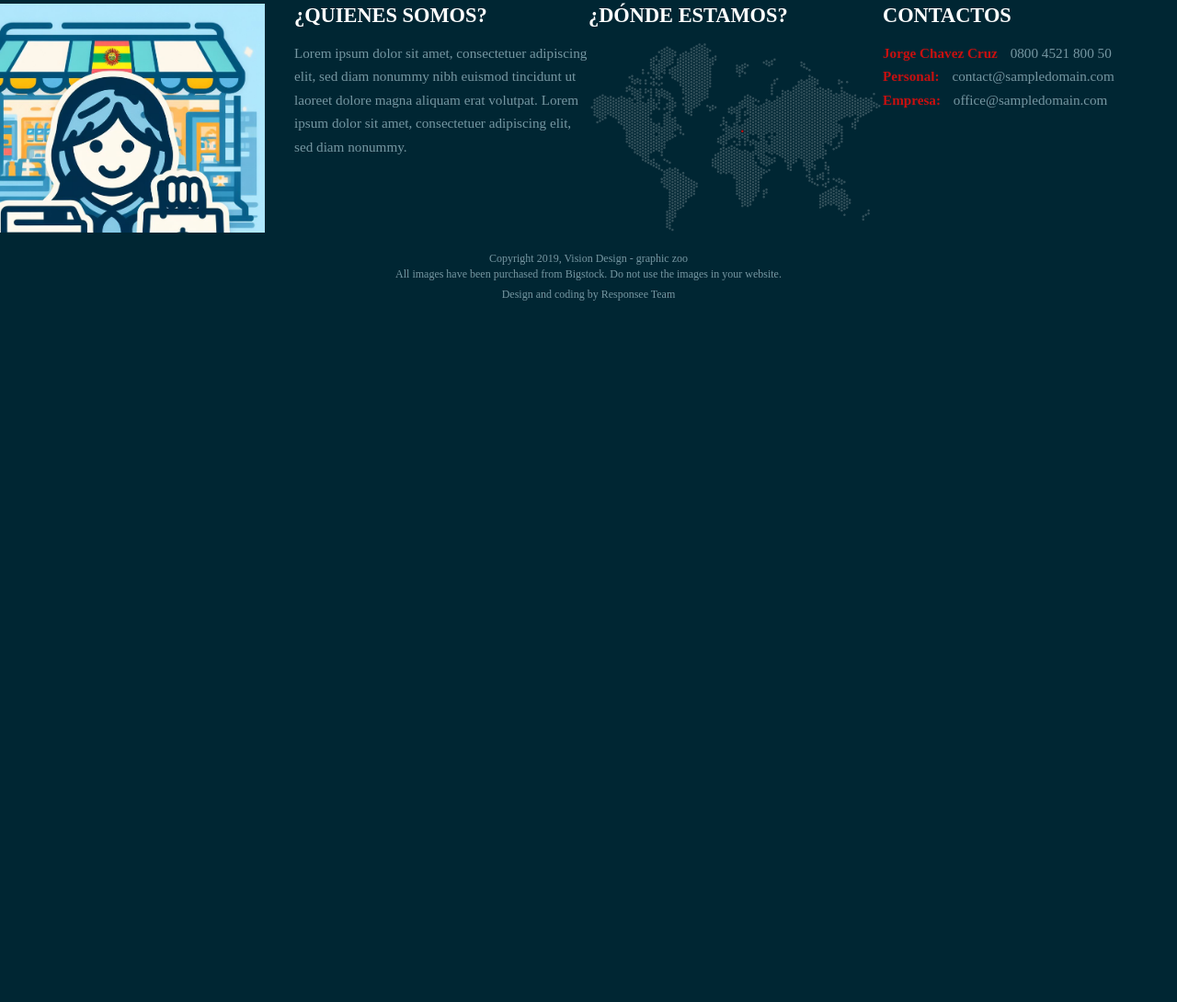
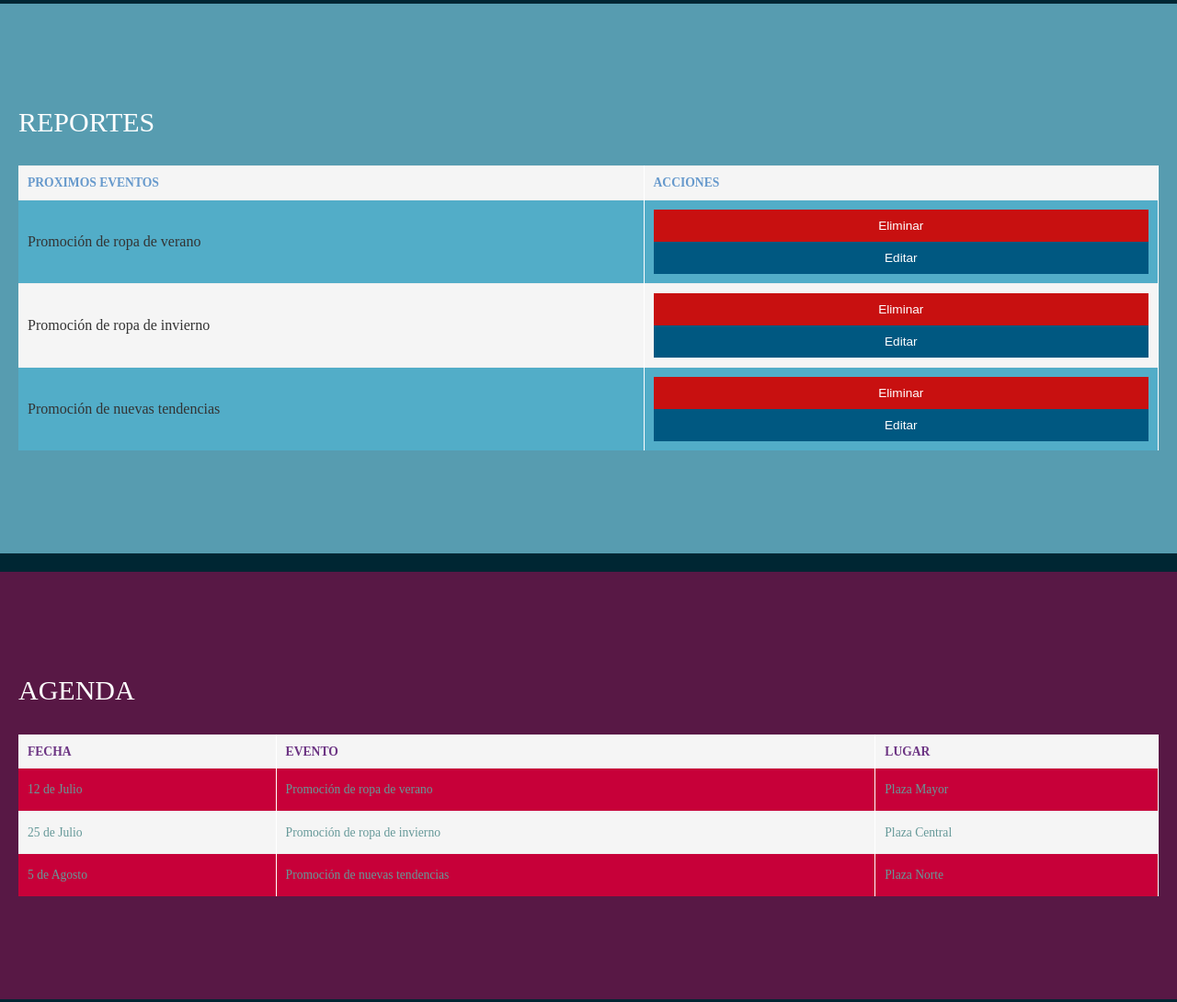
Before and after one commit to YoelTicona/sistema-de-ventas-de-prendas.github.io, a plain HTML site: page marketing-prom.html in a window 1280 px wide. Shown: the part 3786-4876 px from the top of the page at 92% size. Before the commit the page ends 4138 px from the top, so only its background shows below. Drawn offline with Linux system fonts and the light colour scheme; a web font is replaced by a local one.

Commit message:
Update marketing-prom.html

```diff
--- a/marketing-prom.html
+++ b/marketing-prom.html
@@ -1,3 +1,4 @@
+
 <!DOCTYPE html>
 <html lang="en-US">
    <head>
@@ -11,14 +12,11 @@
       <link rel="stylesheet" href="owl-carousel/owl.theme.css">
       <link rel="stylesheet" href="css/template-style.css">
       <link href="css/googleApiFont.css" rel="stylesheet">
-      <!--Icono-->
-      <link rel="icon" type="image/jpeg" href="img/Empresa_1.jpeg">
       <script type="text/javascript" src="js/jquery-1.8.3.min.js"></script>
       <script type="text/javascript" src="js/jquery-ui.min.js"></script>
    </head>
 
    <body class="size-1520 primary-color-red background-dark">
-      <!-- HEADER -->
       <!-- HEADER -->
       <header class="grid">
         <!-- Top Navigation -->
@@ -103,7 +101,6 @@
             <div class="s-12 m-6 l-4 margin-bottom">
                 <div class="promo-item">
                     <img src="img/P6.jpeg" alt="Promoción 6" class="full-img" style="max-height: 300px; width: auto;">
-
                     <h3 class="text-strong text-size-20 text-line-height-1 margin-bottom-10 text-uppercase">Promoción 6</h3>
                     <p>Gorra con diseño tumblr.</p>
                     <p>Disponible en color negro.</p>
@@ -115,8 +112,8 @@
                 <button class="button background-primary text-white margin-right">Añadir Promoción</button>
                 <button class="button background-red text-white">Eliminar Promoción</button>
             </div>
+        </section>
 
-    </section>
         <img src="img/ten.jpeg" alt="Marketing" class="full-img" >
 
         <!-- SECCIÓN DE TENDENCIAS -->
@@ -145,7 +142,9 @@
                     <p>BS. 50.</p>
                 </div>
                 <div class="s-12 margin-bottom">
-                <img src="img/TI3.jpeg" alt="Tendencia Invierno 3" class="full-img" style="max-height: 300px; width: auto;">
+                    <img src="
+
+img/TI3.jpeg" alt="Tendencia Invierno 3" class="full-img" style="max-height: 300px; width: auto;">
                     <h4 class="text-strong text-size-16 text-line-height-1 margin-bottom-10">Tendencia Invierno 3</h4>
                     <p>Sudadera, super abrigadora con polar adentro.</p>
                     <p>Disponible en blanco y negro.</p>
@@ -188,8 +187,74 @@
                 <button class="button background-red text-white">Eliminar Tendencia</button>
             </div>
         </section>
+<!-- SECCIÓN DE REPORTES -->
+<section class="grid section margin-bottom" style="background-color: #579CB0;">
+    <h2 class="s-12 center text-thin text-size-30 text-white text-uppercase margin-bottom-30">Reportes</h2>
+    <table class="s-12" style="background-color: #52ADC8; color: #333333;">
+        <thead>
+            <tr>
+                <th class="text-strong text-uppercase text-size-14" style="color: #6699cc;">PROXIMOS EVENTOS</th>
+                <th class="text-strong text-uppercase text-size-14" style="color: #6699cc;">ACCIONES</th>
+            </tr>
+        </thead>
+        <tbody>
+            <tr>
+                <td class="text-size-16">Promoción de ropa de verano</td>
+                <td>
+                    <button class="button background-red text-white">Eliminar</button>
+                    <button class="button background-blue text-white">Editar</button>
+                </td>
+            </tr>
+            <tr>
+                <td class="text-size-16">Promoción de ropa de invierno</td>
+                <td>
+                    <button class="button background-red text-white">Eliminar</button>
+                    <button class="button background-blue text-white">Editar</button>
+                </td>
+            </tr>
+            <tr>
+                <td class="text-size-16">Promoción de nuevas tendencias</td>
+                <td>
+                    <button class="button background-red text-white">Eliminar</button>
+                    <button class="button background-blue text-white">Editar</button>
+                </td>
+            </tr>
+        </tbody>
+    </table>
+</section>
 
-</main>
+  <!-- SECCIÓN DE PRÓXIMOS EVENTOS -->
+<section class="grid section margin-bottom" style="background-color: #581845;">
+    <h2 class="s-12 center text-thin text-size-30 text-white text-uppercase margin-bottom-30">AGENDA</h2>
+    <table class="s-12" style="background-color: #C70039; color: #FF5733 ;">
+        <thead>
+            <tr>
+                <th class="text-strong text-uppercase text-size-14" style="color: #6C3483 ;">Fecha</th>
+                <th class="text-strong text-uppercase text-size-14" style="color: #6C3483 ;">Evento</th>
+                <th class="text-strong text-uppercase text-size-14" style="color: #6C3483 ;">Lugar</th>
+            </tr>
+        </thead>
+        <tbody>
+            <tr>
+                <td class="text-size-14" style="color: #669999;">12 de Julio</td>
+                <td class="text-size-14" style="color: #669999;">Promoción de ropa de verano</td>
+                <td class="text-size-14" style="color: #669999;">Plaza Mayor</td>
+            </tr>
+            <tr>
+                <td class="text-size-14" style="color: #669999;">25 de Julio</td>
+                <td class="text-size-14" style="color: #669999;">Promoción de ropa de invierno</td>
+                <td class="text-size-14" style="color: #669999;">Plaza Central</td>
+            </tr>
+            <tr>
+                <td class="text-size-14" style="color: #669999;">5 de Agosto</td>
+                <td class="text-size-14" style="color: #669999;">Promoción de nuevas tendencias</td>
+                <td class="text-size-14" style="color: #669999;">Plaza Norte</td>
+            </tr>
+        </tbody>
+    </table>
+</section>
+
+
 
     <!-- FOOTER -->
     <footer class="grid">
```
Lines whose indentation alone changed are shown as unchanged.
